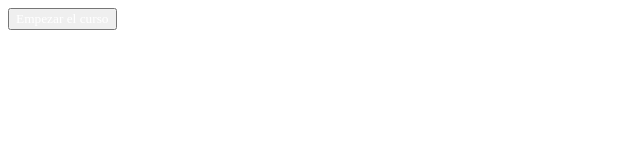
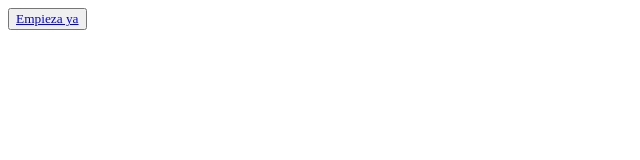
Before and after one commit to ProgramadorSemx/programadorsemx.github., a plain HTML site: page index.html in a window 1280 px wide. Shown: the whole page, without its empty margins (0-640 px from the left). Drawn offline with Linux system fonts and the light colour scheme; some packages are replaced by stand-ins of ours; a script that the page names is missing.

Commit message:
Update index.html

```diff
--- a/index.html
+++ b/index.html
@@ -8,8 +8,7 @@
     <script src="//cdn.jsdelivr.net/npm/sweetalert2@11"></script>
 </head>
 
-<body>
-<button>Empezar el curso</button>
+<body><button><a href="/html/1.html"> Empieza ya </a></button>
 <style>
 button{
 background-color:royalble;
```
